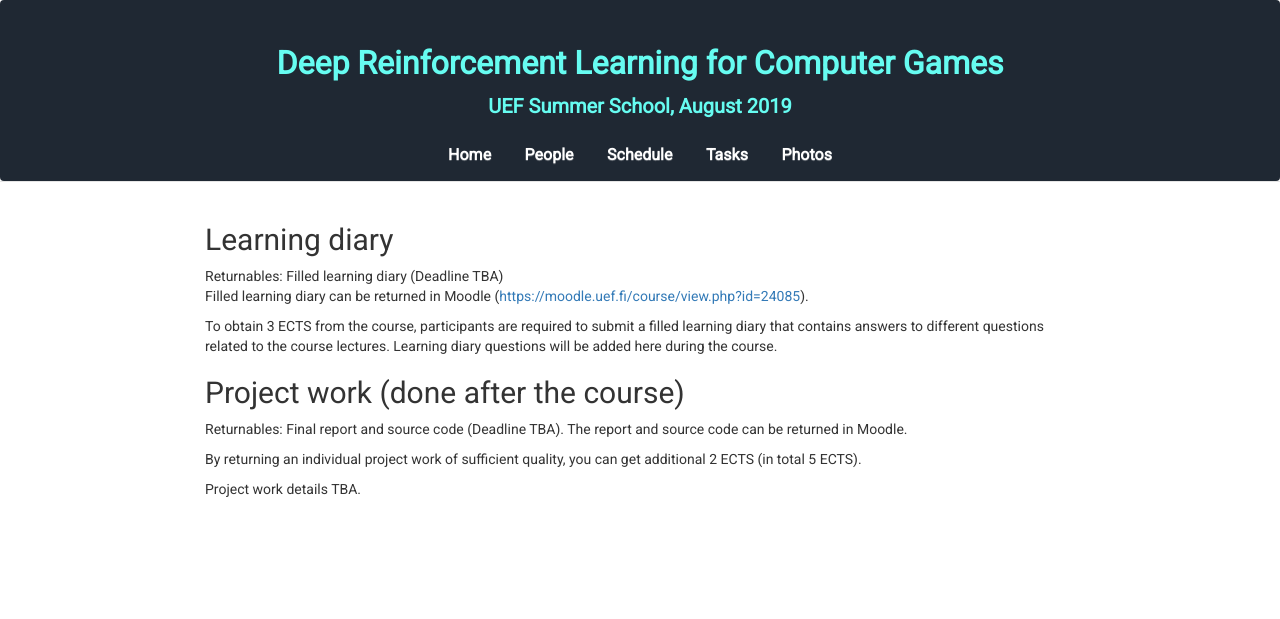
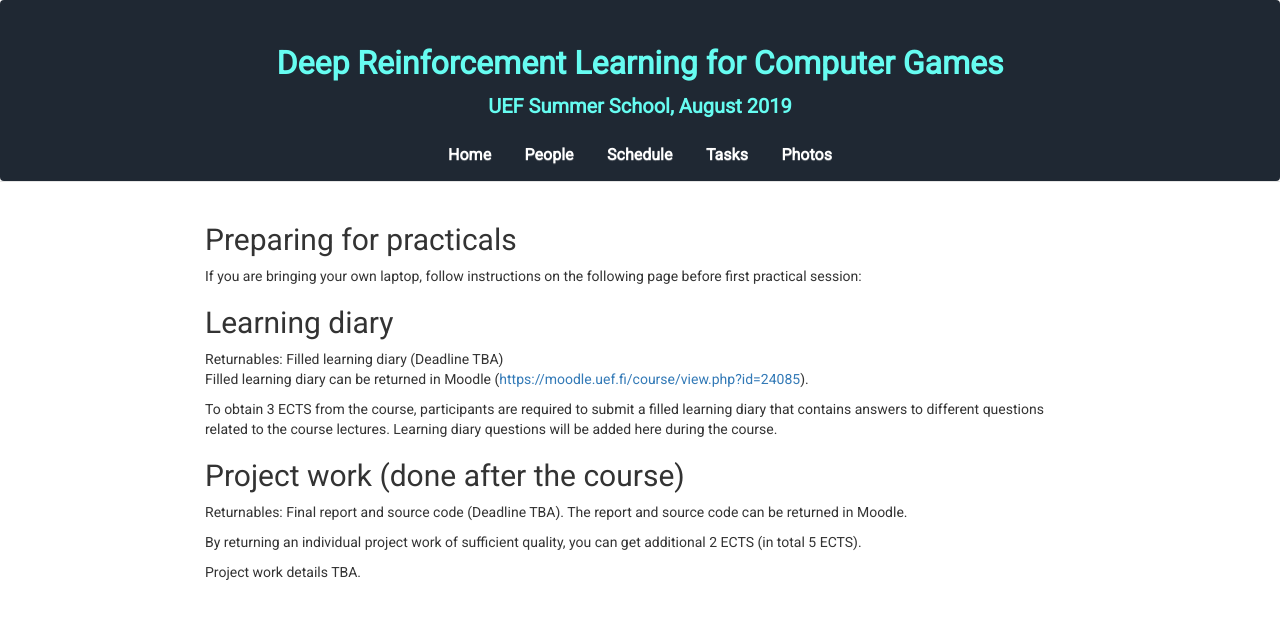
Before and after one commit to abrahamwoubie/summerschool, a Jekyll site: the page built from tasks.md, in a window 1280 px wide. Shown: the top 619 px of the page. Built offline with Jekyll 4.4.1, drawn with Linux system fonts in a browser that asks for light colours; nearby versions of some CDN libraries.

Commit message:
Updating

```diff
--- a/tasks.md
+++ b/tasks.md
@@ -3,7 +3,8 @@ layout: default
 title: Tasks | UEF Summer School 2019
 ---
 
-
+## Preparing for practicals
+If you are bringing your own laptop, follow instructions on the following page before first practical session:
 
 ## Learning diary
 Returnables: Filled learning diary (Deadline TBA) <br>
```
